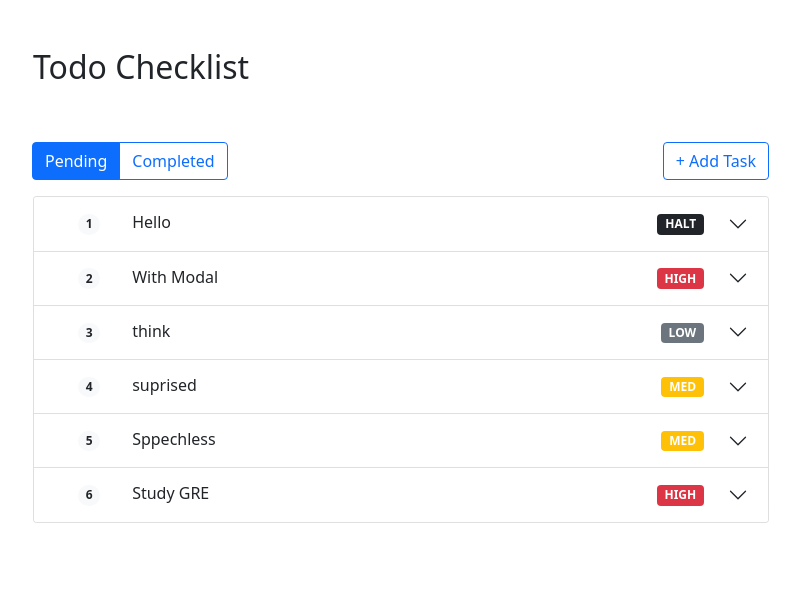
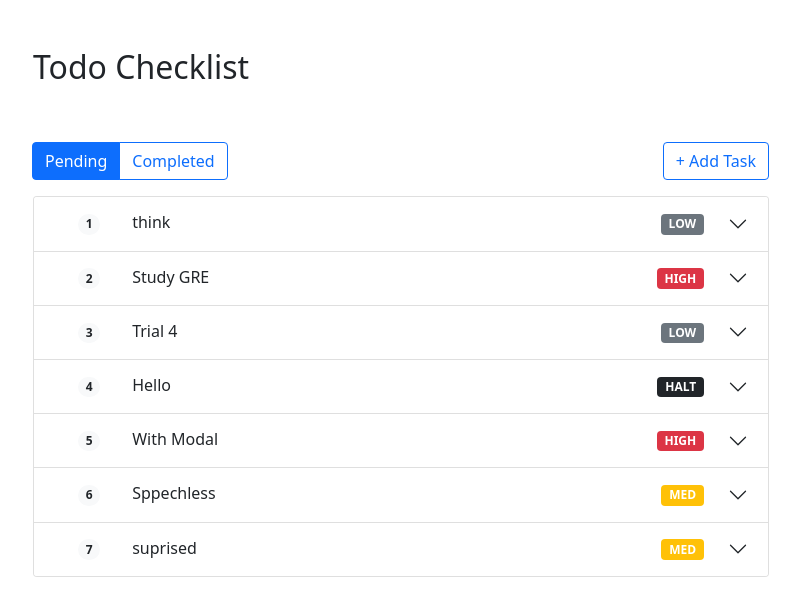
Before and after one commit to JoelMathewC/todoList-ReactApp, a React (Create React App) app: page / in a window 1280 px wide. Shown: the top 616 px of the page, without its empty margins (239-1039 px from the left). Built offline with nearby package versions, Linux system fonts and the light colour scheme; data requests are answered from the project's data file.

Commit message:
Bugs fixed

```diff
--- a/data/db.json
+++ b/data/db.json
@@ -6,13 +6,6 @@
       "completed": true,
       "id": 3,
       "priority": "HIGH"
-    },
-    {
-      "title": "Hello",
-      "body": "Heyo",
-      "completed": false,
-      "priority": "HALT",
-      "id": 12
     },
     {
       "title": "Trial 2",
@@ -36,32 +29,11 @@
       "priority": "HIGH"
     },
     {
-      "title": "With Modal",
-      "body": "Worked",
-      "completed": false,
-      "id": 5,
-      "priority": "HIGH"
-    },
-    {
       "title": "think",
       "body": "you are",
       "completed": false,
       "id": 7,
       "priority": "LOW"
-    },
-    {
-      "title": "suprised",
-      "body": "let's see",
-      "completed": false,
-      "id": 8,
-      "priority": "MED"
-    },
-    {
-      "title": "Sppechless",
-      "body": "here",
-      "completed": false,
-      "id": 9,
-      "priority": "MED"
     },
     {
       "title": "hello",
@@ -90,6 +62,41 @@
       "body": "Lorem ipsum dolor sit amet consectetur adipisicing elit. Laborum, hic aspernatur! Rem facilis consequuntur doloribus, recusandae unde dolore nobis quibusdam beatae molestiae qui quia ipsam porro numquam perferendis consequatur ex?",
       "completed": false,
       "priority": "HIGH"
+    },
+    {
+      "title": "Trial 4",
+      "body": "Here we go",
+      "completed": false,
+      "priority": "LOW",
+      "id": 14
+    },
+    {
+      "title": "Hello",
+      "body": "Heyollo",
+      "completed": false,
+      "priority": "HALT",
+      "id": 12
+    },
+    {
+      "title": "With Modal",
+      "body": "WorkedTryyyy",
+      "completed": false,
+      "id": 5,
+      "priority": "HIGH"
+    },
+    {
+      "title": "Sppechless",
+      "body": "herescascascsc",
+      "completed": false,
+      "id": 9,
+      "priority": "MED"
+    },
+    {
+      "title": "suprised",
+      "body": "let's seeuudusvgdgv",
+      "completed": false,
+      "id": 8,
+      "priority": "MED"
     }
   ]
 }
--- a/src/App.js
+++ b/src/App.js
@@ -2,7 +2,6 @@ import {BrowserRouter as Router, Route, Switch} from 'react-router-dom';
 import NavBar from './components/NavBar';
 import Home from './components/Home';
 import Error404 from './components/Error404';
-import TaskDetails from './components/TaskDetails';
 
 
 
@@ -14,7 +13,6 @@ function App() {
         <div className="content">
           <Switch>
             <Route exact path="/"><Home/></Route>
-            {/* <Route exact path="/tasks/:id"><TaskDetails/></Route> */}
             <Route path="*"><Error404/></Route>
           </Switch>
         </div>
--- a/src/components/CreateTaskModal.js
+++ b/src/components/CreateTaskModal.js
@@ -1,5 +1,4 @@
 import { useState } from "react";
-import { useHistory } from "react-router-dom";
 import Modal from 'react-bootstrap/Modal';
 import Button from 'react-bootstrap/Button';
 import Form from 'react-bootstrap/Form';
@@ -12,7 +11,6 @@ const CreateTaskModal = (props) => {
     const [body,setBody] = useState('');
     const [priority, setPriority] = useState('');
     const [isPending, setIsPending] = useState(false);
-    const history = useHistory();
 
     const handleSubmit = (e) => {
         e.preventDefault();
@@ -20,6 +18,7 @@ const CreateTaskModal = (props) => {
 
         setIsPending(true);
 
+        setTimeout(() => {
                 fetch('http://localhost:8000/tasks',{
                 method: 'POST',
                 headers: {"Content-Type":"application/json"},
@@ -29,9 +28,10 @@ const CreateTaskModal = (props) => {
                 setIsPending(false);
                 props.onHide();
             });
+        },1000);
     }
 
-    console.log(props);
+
 
     return (
         <Modal {...props} size="lg" aria-labelledby="contained-modal-title-vcenter" centered>
@@ -53,17 +53,19 @@ const CreateTaskModal = (props) => {
                     <Form.Label>Priority</Form.Label>
                     <Form.Select aria-label="Floating label select example" required value={priority}
                         onChange={e => setPriority(e.target.value)}>
-                        <option>Choose Priority</option>
+                        <option value="">Choose Priority</option>
                         <option value="HIGH">High</option>
                         <option value="MED">Medium</option>
                         <option value="LOW">Low</option>
                         <option value="HALT">Halt</option>
-                        <option value="">No Priority</option>
                     </Form.Select>
                 </Form>
             </Modal.Body>
             <Modal.Footer>
-                <Button variant="primary" onClick={handleSubmit}>Add</Button>
+                {isPending && <Button variant="primary" disabled>Loading...</Button>}
+                { (title === '' || body === '' || priority === '') &&
+                    <Button variant="primary" disabled>Add</Button>}
+                { (!isPending && !(title === '' || body === '' || priority === '')) && <Button variant="primary" onClick={handleSubmit}>Add</Button>}
             </Modal.Footer>
         </Modal>
     );
--- a/src/components/EditTaskModal.js
+++ b/src/components/EditTaskModal.js
@@ -1,6 +1,4 @@
-import { useEffect } from "react";
 import { useState } from "react";
-import useFetch from "./hooks/useFetch";
 import Modal from 'react-bootstrap/Modal';
 import Button from 'react-bootstrap/Button';
 import Form from 'react-bootstrap/Form';
@@ -22,10 +20,14 @@ const EditTaskModal = ({show,onHide,task}) => {
 
 
     const handleDeleteClick = () => {
+        setIsPending(true);
+        setTimeout(() => {
                 fetch('http://localhost:8000/tasks/' + task.id,{
                 method: 'DELETE'
             }).then(() => {
+                setIsPending(false);
                 props.onHide();
+            });
         });
     }
 
@@ -38,6 +40,7 @@ const EditTaskModal = ({show,onHide,task}) => {
         task.body = body;
         task.priority = priority;
 
+        setTimeout(() => {
             fetch('http://localhost:8000/tasks/' + task.id,{
                 method: 'DELETE'
             })
@@ -52,16 +55,17 @@ const EditTaskModal = ({show,onHide,task}) => {
                     props.onHide();
                 });
             });
+        },1000);
+
+
     }
 
     return (
 
 
             <Modal {...props} size="lg" aria-labelledby="contained-modal-title-vcenter" centered>
-                {isPending && <div>Loading...</div>}
-                {!isPending &&
-                (
-                    <div>
+
+
                         <Modal.Header closeButton>
                             <Modal.Title id="contained-modal-title-vcenter">
                             Edit Task
@@ -80,21 +84,23 @@ const EditTaskModal = ({show,onHide,task}) => {
                                 <Form.Label>Priority</Form.Label>
                                 <Form.Select aria-label="Floating label select example" required value={priority}
                                     onChange={e => setPriority(e.target.value)}>
-                                    <option>Choose Priority</option>
+                                        <option value="">Choose Priority</option>
                                         <option value="HIGH">High</option>
                                         <option value="MED">Medium</option>
                                         <option value="LOW">Low</option>
                                         <option value="HALT">Halt</option>
-                                    <option value="">No Priority</option>
                                 </Form.Select>
                             </Form>
                         </Modal.Body>
                         <Modal.Footer>
-                            <Button variant="danger" onClick={handleDeleteClick}>Delete</Button>
-                            <Button variant="primary" onClick={handleClick}>Save Changes</Button>
+                            {isPending && <Button variant="primary" disabled>Loading...</Button>}
+                            {!isPending && <Button variant="danger" onClick={handleDeleteClick}>Delete</Button>}
+                            { (title === '' || body === '' || priority === '') &&
+                    <Button variant="primary" disabled>Save Changes</Button>}
+                            {(!isPending && !(title === '' || body === '' || priority === '')) && <Button variant="primary" onClick={handleClick}>Save Changes</Button>}
                         </Modal.Footer>
-                    </div>
-                )}
+
+
 
         </Modal>
 
--- a/src/components/TaskDetails.js
+++ /dev/null
@@ -1,38 +0,0 @@
-import { Link, useParams } from "react-router-dom";
-import useFetch from "./hooks/useFetch";
-import { useHistory } from "react-router";
-
-
-const TaskDetails = () => {
-    const {id} = useParams();
-    const {data: task,error,isPending} = useFetch(' http://localhost:8000/tasks/' + id);
-    const history = useHistory();
-
-    const handleClick = () => {
-        fetch('http://localhost:8000/tasks/' + task.id,{
-            method: 'DELETE'
-        }).then(() => {
-            history.push('/');
-        });
-    }
-    return (
-        <div>
-            {isPending && <div>Loading...</div>}
-            {error && <div>{error}</div>}
-            {task && (
-                <article>
-                    <h2>{task.title}</h2>
-                    <p>{task.body}</p>
-                    <br />
-                    {/* <Link to={`edit/${id}`}>Edit</Link> */}
-                    <button onClick={handleClick}>Delete</button>
-                    <br />
-                    <br />
-                    <Link to='/'>Go Back Home</Link>
-                </article>
-            )}
-        </div>
-     );
-}
-
-export default TaskDetails;
--- a/src/components/TaskList.js
+++ b/src/components/TaskList.js
@@ -1,4 +1,4 @@
-import { useEffect, useState } from 'react';
+import {useState } from 'react';
 import Accordion from 'react-bootstrap/Accordion';
 import Container from 'react-bootstrap/Container';
 import Col from 'react-bootstrap/Col';
@@ -48,6 +48,7 @@ const TaskList = ({tasks,completed}) => {
             case 'MED': return 'warning';
             case 'LOW': return 'secondary';
             case 'HALT': return 'dark';
+            default: return 'primary';
         }
     }
 
@@ -76,10 +77,10 @@ const TaskList = ({tasks,completed}) => {
                     <Spinner animation="border" variant="primary" className="mt-5"/>
                     </Row>}
 
-                {!isPending && <Accordion defaultActiveKey="0">
+                {!isPending && <Accordion>
                 {
                     tasks.filter(checkQuery).map((task) => (
-                        <Accordion.Item eventKey={`${task.id}`}>
+                        <Accordion.Item eventKey={`${task.id}`} key={`${task.id}`}>
 
 
                                     <Accordion.Header>
@@ -128,10 +129,3 @@ const TaskList = ({tasks,completed}) => {
 }
 
 export default TaskList;
-
-  {/* <div key={task.id}>
-                        <Link to={`/tasks/${task.id}`}>
-                        <h2>{task.title}</h2>
-                        <p>{task.body}</p>
-                        </Link>
-                    </div> */}
```
Lines whose indentation alone changed are shown as unchanged.
